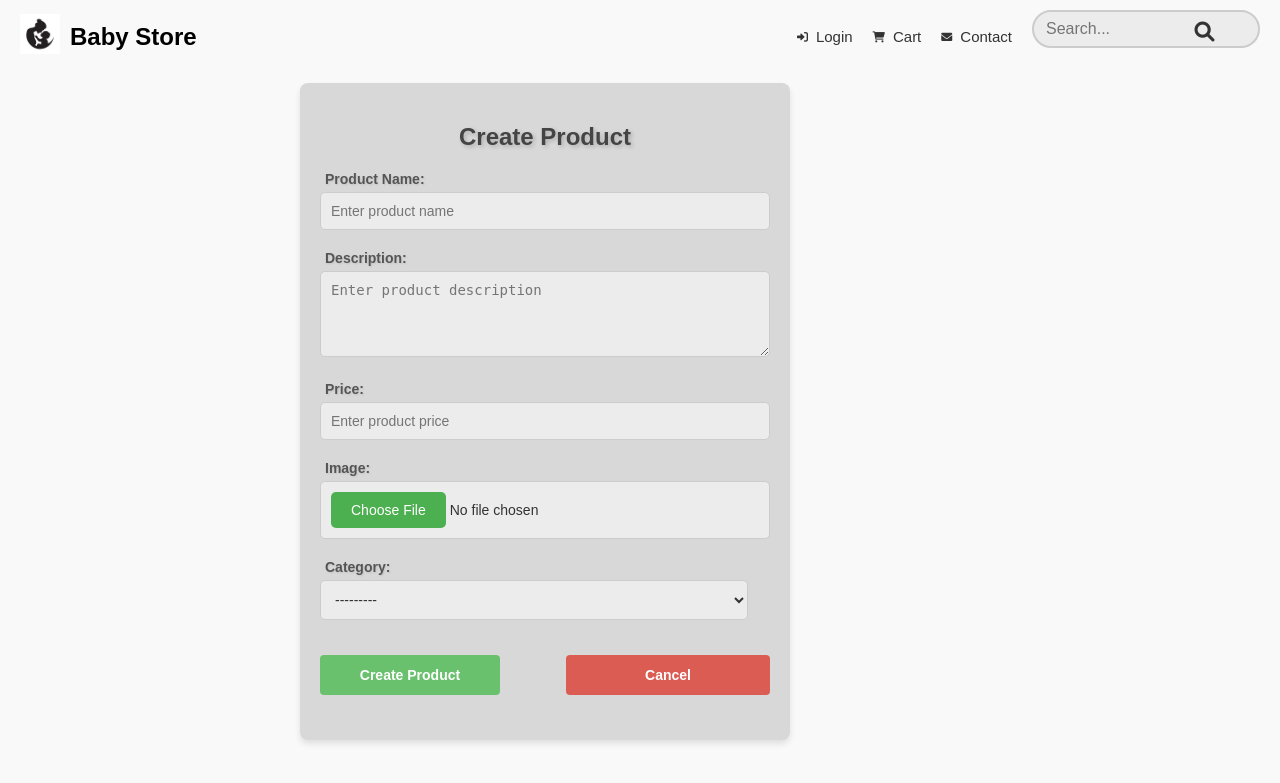
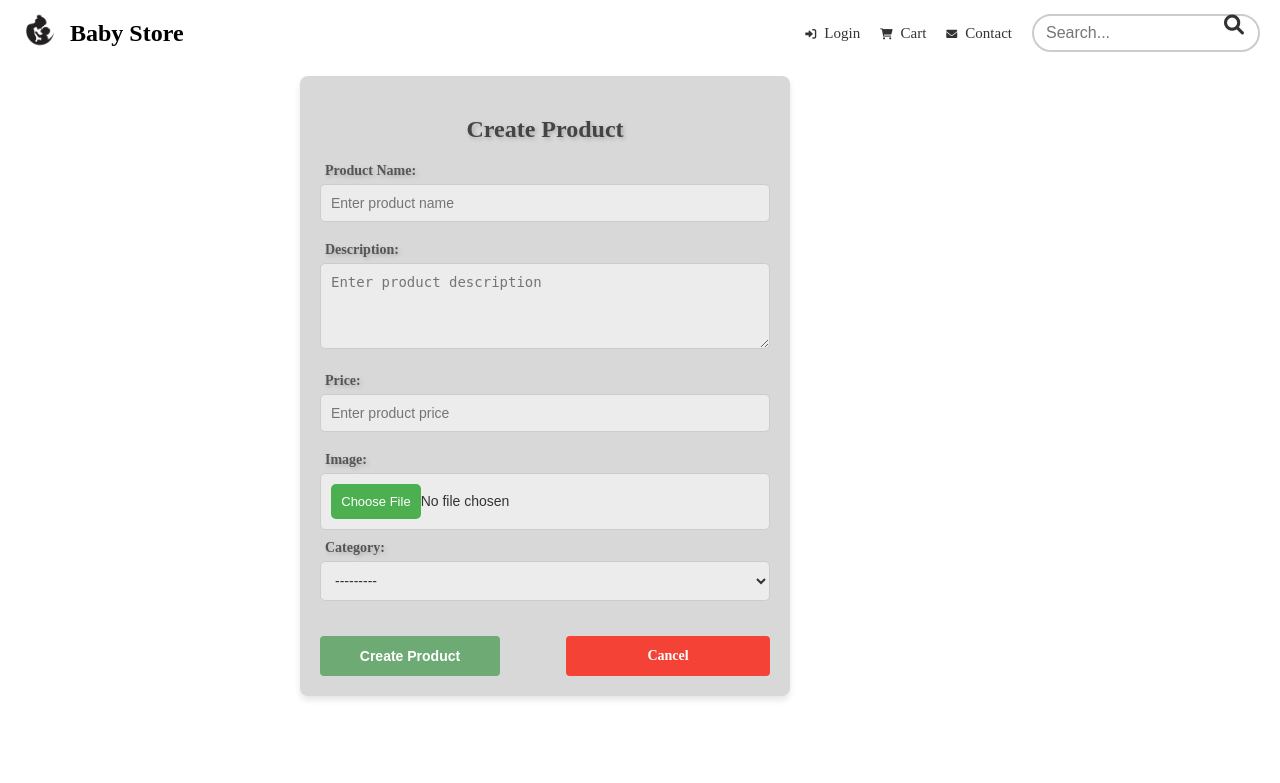
Before and after one commit to mitvr006/Baby_Store, a Django app: page /blog/add/product/ in a window 1280 px wide. Shown: the top 783 px of the page. Run offline with Django 5.2, Linux system fonts and the light colour scheme; data comes from the database, SQL or seed files in the repository; both versions use the stored data as it was after the commit; parts of the project's set-up code (start-up, migrations or seed data) failed here and were passed over.

Commit message:
add the header and css for page

```diff
--- a/mycutie/blog/templates/blog/add_cart.html
+++ b/mycutie/blog/templates/blog/add_cart.html
@@ -8,11 +8,13 @@
     <link rel="stylesheet" href="https://cdnjs.cloudflare.com/ajax/libs/font-awesome/6.0.0-beta3/css/all.min.css">
     <style>
         body {
-            font-family: Arial, sans-serif;
+            /* font-family: Arial, sans-serif;       */
             margin: 0;
             padding: 0;
-            background-color: #f9f9f9;
+            /* background-color: #f9f9f9; */
         }
+
+        /* Product Form styling */
          .product-form {
             max-width: 450px;
             margin: 10px auto;
@@ -22,28 +24,37 @@
             border-radius: 8px;
             box-shadow: 0 4px 6px rgba(0, 0, 0, 0.1);
         }
-        h2 {
+
+        /* h2 styling for product form heading */
+        .product-form h2 {
+            text-align: center;
+            margin-bottom: 20px;
             font-size: 24px;
             font-weight: bold;
-            text-align: center;
             color: #444;
-            margin-bottom: 20px;
             text-shadow: 2px 2px 4px rgba(0, 0, 0, 0.2);
+            font-family: 'Times New Roman', Times, serif;
         }
-        label {
+
+        /* Label styling for form fields */
+        .product-form label {
             display: block;
             margin-bottom: 8px;
-            font-size: 14px;
             font-weight: 600;
             color: #555;
-            text-shadow: 1px 1px 2px rgba(0, 0, 0, 0.1);
+            text-shadow: 2px 2px 4px rgba(0, 0, 0, 0.2);
+            font-family: 'Times New Roman', Times, serif;
+            font-size: 14px;
             margin-top: 5px;
             margin-bottom: 5px;
             margin-left: 5px;
             margin-right: 5px;
             text-align: left;
         }
-        input, select, textarea, button, .cancel {
+
+        /* Input styling for form fields same size */
+        .product-form input[type="text"],
+        .product-form input[type="number"] {
             width: 95%;
             padding: 10px;
             margin-bottom: 15px;
@@ -55,14 +66,66 @@
             background-color: rgb(237, 236, 236);
             text-align: left;
         }
-        input:focus, select:focus, textarea:focus {
+        .product-form textarea {
+            width: 95%;
+            padding: 10px;
+            margin-bottom: 15px;
+            border: 1px solid #ccc;
+            border-radius: 5px;
+            font-size: 14px;
+            transition: border-color 0.3s ease-in-out;
+            color: #333;
+            background-color: rgb(237, 236, 236);
+            resize: vertical;
+        }
+
+        .product-form textarea:focus {
             border-color: #4CAF50;
             outline: none;
             box-shadow: 0 0 5px rgba(76, 175, 80, 0.5);
         }
-        input[type="file"] {
+
+        .product-form input[type="text"]:focus,
+        .product-form input[type="number"]:focus {
+            border-color: #4CAF50;
+            outline: none;
+            box-shadow: 0 0 5px rgba(76, 175, 80, 0.5);
+        }
+
+        .product-form input[type="text"]:hover,
+        .product-form input[type="number"]:hover {
+            border-color: #007bff;
+            outline: none;
+            box-shadow: 0 0 5px rgba(76, 175, 80, 0.5);
+        }
+
+        input[type="date"] {
+            width: 95%;
+            display: block;
+            margin: 0 auto;
+            text-align: center;
             padding: 10px;
             margin-bottom: 15px;
+            border: 1px solid #ccc;
+            border-radius: 5px;
+            font-size: 14px;
+            transition: border-color 0.3s ease-in-out;
+            color: #333;
+            background-color: rgb(237, 236, 236);
+        }
+        input[type="date"]:focus {
+            border-color: #4CAF50;
+            outline: none;
+            box-shadow: 0 0 5px rgba(76, 175, 80, 0.5);
+        }
+
+        input[type="file"] {
+            width: 95%;
+            display: block;
+            margin: 0 auto;
+            text-align: center;
+            padding: 10px;
+            margin-bottom: 10px;
             border: 1px solid #ccc;
             border-radius: 5px;
             font-size: 14px;
@@ -77,9 +140,13 @@
             box-shadow: 0 0 5px rgba(76, 175, 80, 0.5);
         }
         input[type="file"]::-webkit-file-upload-button {
+            display: inline-block;
+            margin: 0 auto;
+            text-align: center;
+            font-size: 13px;
             background-color: #4CAF50;
             color: #fff;
-            padding: 10px 20px;
+            padding: 10px 10px;
             border: none;
             border-radius: 5px;
             cursor: pointer;
@@ -88,7 +155,10 @@
         input[type="file"]::-webkit-file-upload-button:hover {
             background-color: #45a049;
         }
+
+
         select {
+            width: 100%;
             padding: 10px;
             margin-bottom: 15px;
             border: 1px solid #ccc;
@@ -103,116 +173,92 @@
             outline: none;
             box-shadow: 0 0 5px rgba(76, 175, 80, 0.5);
         }
-        input[type="number"] {
-            padding: 10px;
-            margin-bottom: 15px;
-            border: 1px solid #ccc;
-            border-radius: 5px;
-            font-size: 14px;
-            transition: border-color 0.3s ease-in-out;
-            color: #333;
-            background-color: rgb(237, 236, 236);
-        }
-        input[type="number"]:focus {
-            border-color: #4CAF50;
-            outline: none;
-            box-shadow: 0 0 5px rgba(76, 175, 80, 0.5);
-        }
-        input[type="date"] {
-            padding: 10px;
-            margin-bottom: 15px;
-            border: 1px solid #ccc;
-            border-radius: 5px;
-            font-size: 14px;
-            transition: border-color 0.3s ease-in-out;
-            color: #333;
-            background-color: rgb(237, 236, 236);
-        }
-        input[type="date"]:focus {
-            border-color: #4CAF50;
-            outline: none;
-            box-shadow: 0 0 5px rgba(76, 175, 80, 0.5);
-        }
-        textarea {
-            width: 95%;
-            padding: 10px;
-            margin-bottom: 15px;
-            border: 1px solid #ccc;
-            border-radius: 5px;
-            font-size: 14px;
-            transition: border-color 0.3s ease-in-out;
-            color: #333;
-            background-color: rgb(237, 236, 236);
-            resize: vertical;
-        }
-        textarea:focus {
-            border-color: #4CAF50;
-            outline: none;
-            box-shadow: 0 0 5px rgba(76, 175, 80, 0.5);
-        }
-        .error {
-            color: red;
-            font-weight: bold;
-            margin-bottom: 10px;
-        }
-        .success {
+
+        /* .success {
             color: green;
             font-weight: bold;
             margin-bottom: 10px;
-        }
-        .buttons {
-            display: flex;
-            justify-content: space-between;
-            margin-top: 20px;
-            margin-bottom: 10px;
-        }
-        button, .cancel {
+        } */
+
+
+        /* Button styling for create and cancel buttons */
+         .product-form button[type="submit"] {
             display: inline-block;
-            width: 40%; /* Ensure buttons are equal width */
+            width: 40%;
             padding: 12px;
-            font-size: 14px;
-            font-weight: bold;
+            background-color:rgb(110, 171, 116);
             color: white;
             border: none;
             border-radius: 4px;
+            font-size: 14px;
+            font-weight: bold;
             cursor: pointer;
+            /* transition: background-color 0.3s ease-in-out; */
             text-align: center;
             text-decoration: none;
             transition: background-color 0.3s ease, transform 0.2s ease;
         }
-        button {
-            background-color: #6ac16d;
-        }
-        button:hover {
+
+        .product-form button[type="submit"]:hover {
             background-color: #45a049;
             transform: scale(1.05);
+        }
+
+        .product-form .cancel {
+            display: inline-block;
+            width: 40%;
+            padding: 12px;
+            background-color: #f44336;
+            color: white;
+            border: none;
+            border-radius: 4px;
+            font-size: 14px;
+            cursor: pointer;
+            margin-left: 20px;
+            font-weight: bold;
+            text-align: center;
+            text-decoration: none;
+            transition: background-color 0.3s ease, transform 0.2s ease;
+        }
+
+        .product-form .cancel:hover {
+            background-color: #e53935;
+            transform: scale(1.05);
+        }
+
+        .product-form .buttons {
+            display: flex;
+            justify-content: space-between;
+            margin-top: 20px;
+            gap: 4%;
         }
         button:active {
             transform: scale(1);
         }
-        .cancel {
-            background-color: #db5c53;
-        }
-        .cancel:hover {
-            background-color: #e53935;
-            transform: scale(1.05);
-        }
         .cancel:active {
             transform: scale(1);
         }
-        .buttons {
-            display: flex;
-            justify-content: space-between;
-            align-items: center;
-            gap: 4%;
-            margin-top: 20px;
+
+        /* Media query for smaller screens */
+        @media (max-width: 600px) {
+        .product-form {
+            width: 100%;
+            padding: 10px;
+            border: 1px solid #ccc;
+            border-radius: 5px;
+            font-size: 14px;
+            color: #333;
+            background-color: #fff;
+            box-shadow: 0 2px 4px rgba(0, 0, 0, 0.1);
+            transition: box-shadow 0.3s ease;
+            outline: none;
+            margin-bottom: 15px;
+        }
         }
     </style>
 </head>
 <body>
     {% include "header.html" %}
-
-    <!-- <div class="container"> -->
 
     <form  class="product-form" method="POST" enctype="multipart/form-data">
         <h2>Create Product</h2>
@@ -235,9 +281,9 @@
 
         <div class="buttons">
             <button type="submit">Create Product</button>
-                <a href="{% url 'product_list' %}" class="cancel">Cancel</a>
+            <a href="{% url 'home' %}" class="cancel">Cancel</a>
         </div>
     </form>
-    <!-- </div> -->
+
 </body>
 </html>
--- a/mycutie/blog/templates/blog/category_products.html
+++ b/mycutie/blog/templates/blog/category_products.html
@@ -9,7 +9,7 @@
     <style>
         /* Overall body styling */
         body {
-            font-family: Arial, sans-serif;
+            /* font-family: Arial, sans-serif; */
             margin: 0;
             padding: 0;
             background-color: #f4f4f4;
--- a/mycutie/call/templates/pages/contact.html
+++ b/mycutie/call/templates/pages/contact.html
@@ -11,8 +11,8 @@
         body {
             margin: 0;
             padding: 0;
-            font-family: Arial, sans-serif;
-            background-color: #f9f9f9;
+            /* font-family: Arial, sans-serif; */
+            background-color: #f9f9f5;
             color: #333;
         }
 
--- a/mycutie/cart/templates/cart/cart.html
+++ b/mycutie/cart/templates/cart/cart.html
@@ -7,11 +7,8 @@
     <link rel="stylesheet" href="/static/css/style.css">
     <link rel="stylesheet" href="https://cdnjs.cloudflare.com/ajax/libs/font-awesome/6.0.0-beta3/css/all.min.css">
     <style>
-        /* General Styles */
     /* Base Styles */
     body {
-    font-family: Arial, sans-serif;
-    /* background-color: #f3f3f3; */
         margin: 0;
         padding: 0;
     }
@@ -23,6 +20,7 @@ body {
         background-color: #ebe9e9;
         border-radius: 8px;
         box-shadow: 0 2px 5px rgba(0, 0, 0, 0.1);
+        font-family: Arial, sans-serif;
     }
 
     .heading {
@@ -187,6 +185,7 @@ body {
         color: #e68a00;
     }
 
+    /* Footer Styles */
 
 
     </style>
--- a/mycutie/mycutie/urls.py
+++ b/mycutie/mycutie/urls.py
@@ -29,6 +29,7 @@ urlpatterns = [
     path('blog/', include('blog.urls')),
     path('call/', include('call.urls')),
     path('cart/', include('cart.urls')),
+    path('seller/', include('seller.urls')),
 ]
 
 if settings.DEBUG:  # Serve media only during development
```
Also changed, not shown: mycutie/db.sqlite3. Lines whose indentation alone changed are shown as unchanged.
